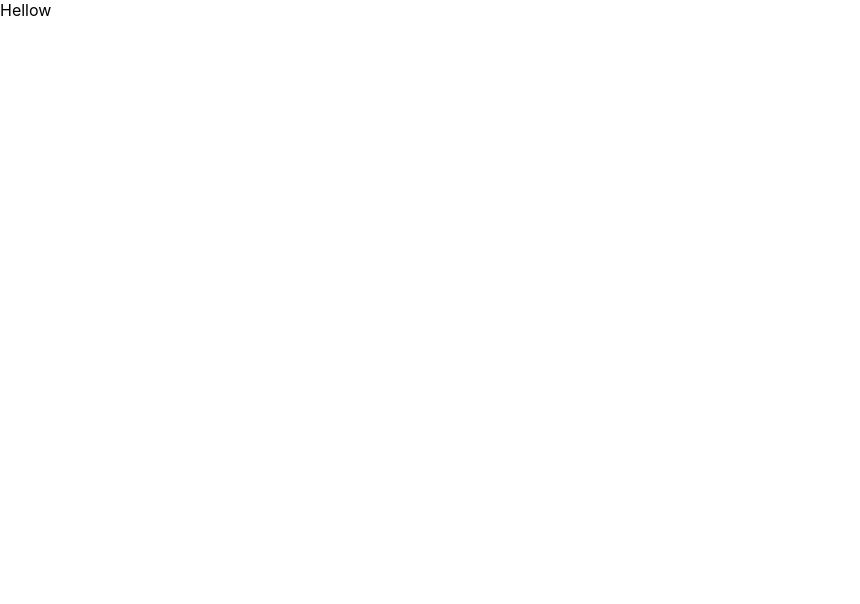
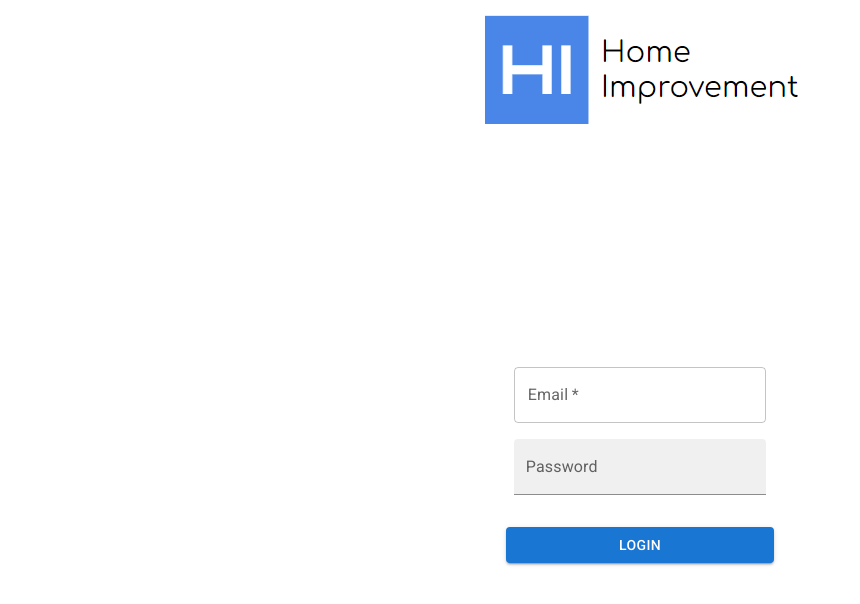
Before and after one commit to EthanP94/Home-Improvement, a React (Create React App) app in the folder client/: page / in a window 1280 px wide. Before the commit this address had no page. Shown: the top 604 px of the page, without its empty margins (0-860 px from the left). Built offline with nearby package versions, Linux system fonts and the light colour scheme; the HTML template or start-up script is replaced by a standard one.

Commit message:
worked on login page

```diff
--- a/client/package.json
+++ b/client/package.json
@@ -8,6 +8,7 @@
     "@emotion/react": "^11.9.0",
     "@emotion/styled": "^11.8.1",
     "@material-ui/core": "^4.12.4",
+    "@mui/icons-material": "^5.6.2",
     "@mui/material": "^5.6.4",
     "@testing-library/jest-dom": "^4.2.4",
     "@testing-library/react": "^9.3.2",
--- a/client/src/App.js
+++ b/client/src/App.js
@@ -13,7 +13,7 @@ import Project from './pages/Project';
 // import Clients from './pages/Client';
 
 import Navbar from './components/Navbar';
-
+import LoginPage from './components/LoginPage';
 // Construct our main GraphQL API endpoint
 const httpLink = createHttpLink({
   uri: '/graphql',
@@ -47,6 +47,10 @@ function App() {
           <Navbar />
           <Routes>
             <Route
+              path="/"
+              element={<LoginPage/>}
+            />
+            <Route
               path="/projects"
               element={<Project/>}
             />
--- a/client/src/components/LoginPage.js
+++ b/client/src/components/LoginPage.js
@@ -1,11 +1,15 @@
-import React, { useState, useEffect } from 'react';
-import { useMutation } from '@apollo/client';
-import { LOGIN_USER } from '../utils/mutations';
-
-import Auth from '../utils/auth';
+import React, { useState, useEffect } from "react";
+import { useMutation } from "@apollo/client";
+import { LOGIN_USER } from "../utils/mutations";
+import Box from "@mui/material/Box";
+import TextField from "@mui/material/TextField";
+import hilogo from "../images/hilogo.png";
+import Auth from "../utils/auth";
+import Grid from "@mui/material/Grid";
+import Button from "@mui/material/Button";
 
 const LoginForm = () => {
-  const [userFormData, setUserFormData] = useState({ email: '', password: '' });
+  const [userFormData, setUserFormData] = useState({ email: "", password: "" });
   const [validated] = useState(false);
   const [showAlert, setShowAlert] = useState(false);
 
@@ -46,15 +50,55 @@ const LoginForm = () => {
 
     // clear form values
     setUserFormData({
-      email: '',
-      password: '',
+      email: "",
+      password: "",
     });
   };
 
   return (
-    <>
-     Hellow
-    </>
+    <div>
+      <Grid
+        container
+        spacing={0}
+        direction="column"
+        alignItems="center"
+        justifyContent="space-between"
+        style={{ minHeight: "100vh" }}
+      >
+        <img src={hilogo} alt="hi-logo" />
+        <Box
+          component="form"
+          sx={{
+            "& .MuiTextField-root": { m: 1, width: "25ch" },
+          }}
+          noValidate
+          autoComplete="off"
+        >
+          <div>
+            <TextField required id="outlined-required" label="Email" />
+            <br></br>
+            <TextField
+              id="filled-password-input"
+              label="Password"
+              type="password"
+              autoComplete="current-password"
+              variant="filled"
+            />
+          </div>
+          <Button
+            type="submit"
+            fullWidth
+            variant="contained"
+            sx={{ mt: 3, mb: 2 }}
+          >
+            Login
+          </Button>
+        </Box>
+        <div>
+
+        </div>
+      </Grid>
+    </div>
   );
 };
 
--- a/client/src/components/Navbar.js
+++ b/client/src/components/Navbar.js
@@ -10,7 +10,7 @@ const AppNavbar = () => {
 
   return (
     <>
-     Hellow
+
     </>
   );
 };
```
Also changed, not shown: client/src/pages/Login.js (deleted, +0 -109 lines), client/src/images/hilogo.png (added).
